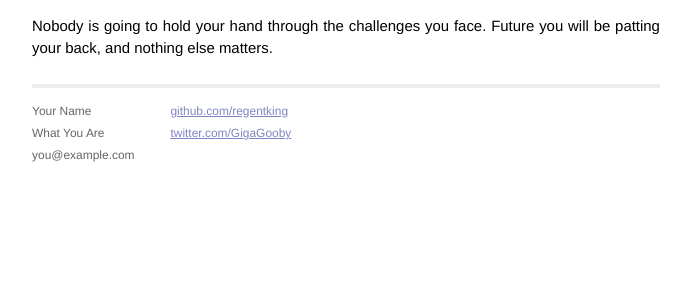
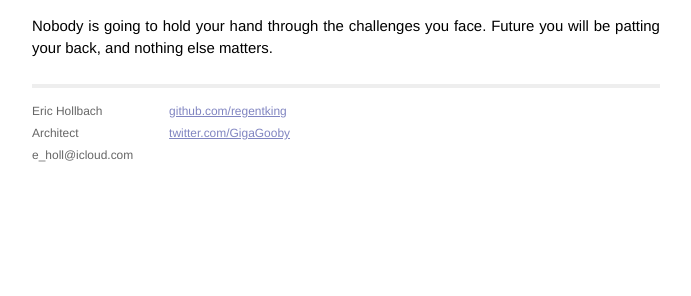
Before and after one commit to regentking/regentking.github.io, a Jekyll site: the page built from _posts/2013-11-25-dream-chasers.md, in a window 1280 px wide. Shown: the part 284-580 px from the top of the page, without its empty margins (294-985 px from the left). Built offline with Jekyll 4.4.1, drawn with Linux system fonts in a browser that asks for light colours; Markdown is read by kramdown in place of the engine named in the settings.

```diff
--- a/_layouts/default.html
+++ b/_layouts/default.html
@@ -26,9 +26,9 @@
           <div class="footer">
             <div class="contact">
               <p>
-                Your Name<br />
-                What You Are<br />
-                you@example.com
+                Eric Hollbach<br />
+                Architect<br />
+                e_holl@icloud.com
               </p>
             </div>
             <div class="contact">
```
